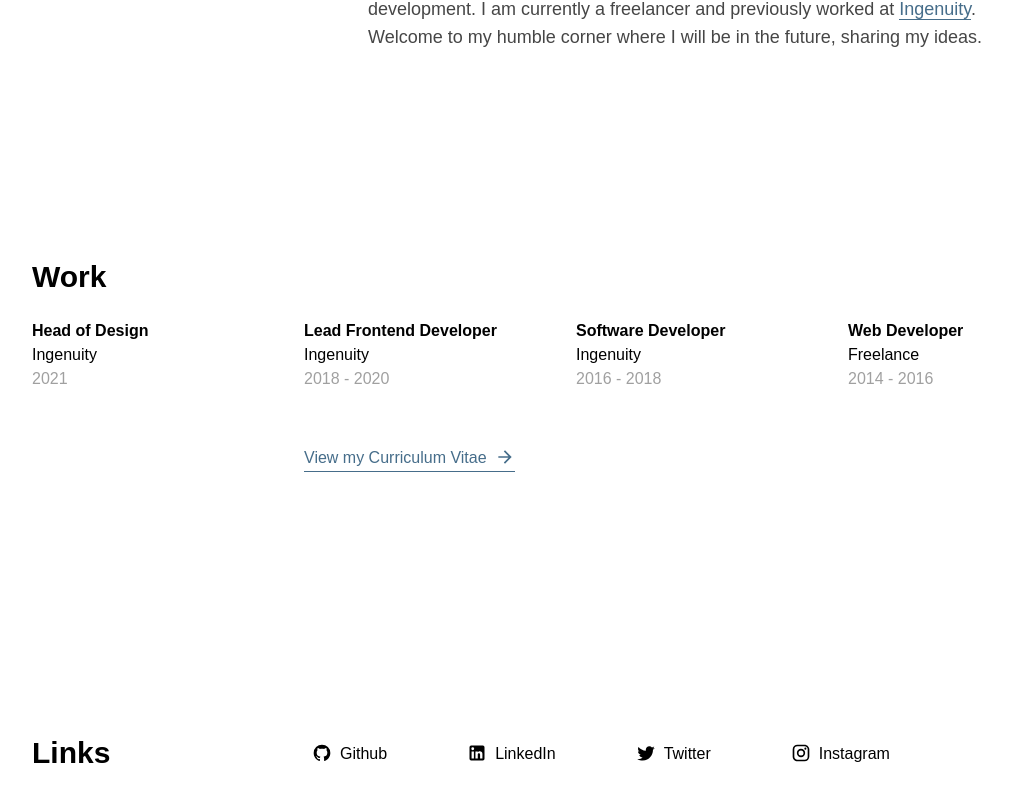
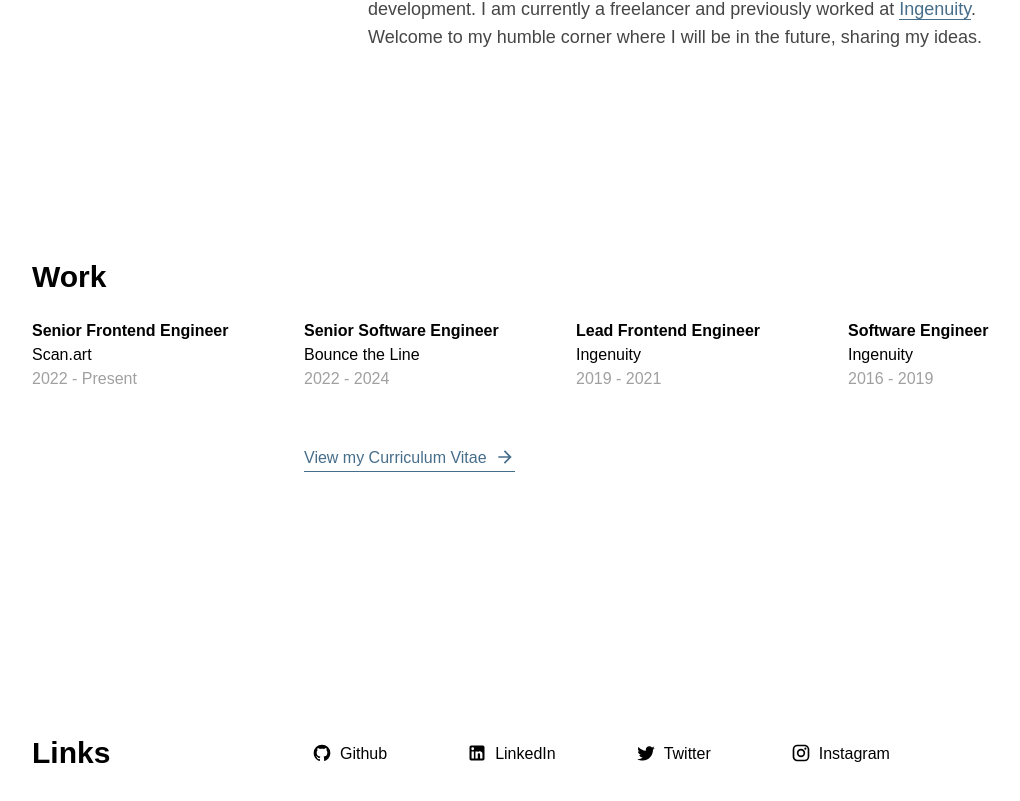
Before and after one commit to bruxr/bruxromuar.com, a Next.js app: page / in a window 1280 px wide. Shown: the part 675-1476 px from the top of the page, without its empty margins (96-1116 px from the left). Built offline with nearby package versions, Linux system fonts and the light colour scheme.

Commit message:
Update experience

```diff
--- /dev/null
+++ b/components/WorkExperience/WorkExperience.tsx
@@ -0,0 +1,13 @@
+import { type Experience } from '../../types';
+
+function WorkExperience({ position, company, year }: Experience): React.ReactElement {
+  return (
+    <div className="experience">
+      <h5 className="font-semibold dark:text-white">{position}</h5>
+      <span className="dark:text-cool-gray-600">{company}</span>
+      <span className="experience-year">{year}</span>
+    </div>
+  );
+}
+
+export default WorkExperience;
--- /dev/null
+++ b/components/WorkExperience/index.ts
@@ -0,0 +1 @@
+export { default } from './WorkExperience';
--- a/pages/index.tsx
+++ b/pages/index.tsx
@@ -4,8 +4,33 @@ import { Fade } from 'react-awesome-reveal';
 import AnimatedText from 'react-animated-text-content';
 import TransitionGroup from 'react-transition-group/TransitionGroup';
 import { mdiGithub, mdiLinkedin, mdiTwitter, mdiInstagram } from '@mdi/js';
+import { Experience } from '../types';
 
 import DarkModeToggle from '../components/DarkModeToggle';
+import WorkExperience from '../components/WorkExperience';
+
+const WORK_EXPERIENCE: Experience[] = [
+  {
+    company: 'Scan.art',
+    position: 'Senior Frontend Engineer',
+    year: '2022 - Present',
+  },
+  {
+    company: 'Bounce the Line',
+    position: 'Senior Software Engineer',
+    year: '2022 - 2024',
+  },
+  {
+    company: 'Ingenuity',
+    position: 'Lead Frontend Engineer',
+    year: '2019 - 2021',
+  },
+  {
+    company: 'Ingenuity',
+    position: 'Software Engineer',
+    year: '2016 - 2019',
+  },
+];
 
 function Home(): React.ReactElement {
   return (
@@ -54,26 +79,14 @@ function Home(): React.ReactElement {
           <section className="section">
             <h4 className="dark:text-white">Work</h4>
             <div className="grid grid-cols-1 grid-rows-4 md:grid-cols-2 md:grid-rows-2 md:gap-x-4 lg:grid-cols-4 lg:grid-rows-2">
-              <div className="experience">
-                <h5 className="font-semibold dark:text-white">Head of Design</h5>
-                <span className="dark:text-cool-gray-600">Ingenuity</span>
-                <span className="experience-year">2021</span>
-              </div>
-              <div className="experience">
-                <h5 className="font-semibold dark:text-white">Lead Frontend Developer</h5>
-                <span className="dark:text-cool-gray-600">Ingenuity</span>
-                <span className="experience-year">2018 - 2020</span>
-              </div>
-              <div className="experience">
-                <h5 className="font-semibold dark:text-white">Software Developer</h5>
-                <span className="dark:text-cool-gray-600">Ingenuity</span>
-                <span className="experience-year">2016 - 2018</span>
-              </div>
-              <div className="experience">
-                <h5 className="font-semibold dark:text-white">Web Developer</h5>
-                <span className="dark:text-cool-gray-600">Freelance</span>
-                <span className="experience-year">2014 - 2016</span>
-              </div>
+              {WORK_EXPERIENCE.map((experience, index) => (
+                <WorkExperience
+                  key={index}
+                  position={experience.position}
+                  company={experience.company}
+                  year={experience.year}
+                />
+              ))}
               <div className="lg:col-start-2 lg:col-end-3 lg:row-start-2 lg:row-end-3">
                 <a
                   href="https://storage.googleapis.com/bruxromuarcom.appspot.com/Brux-Romuar-CV.pdf"
--- /dev/null
+++ b/types.ts
@@ -0,0 +1,5 @@
+export type Experience = {
+  position: string;
+  company: string;
+  year: string;
+};
```
